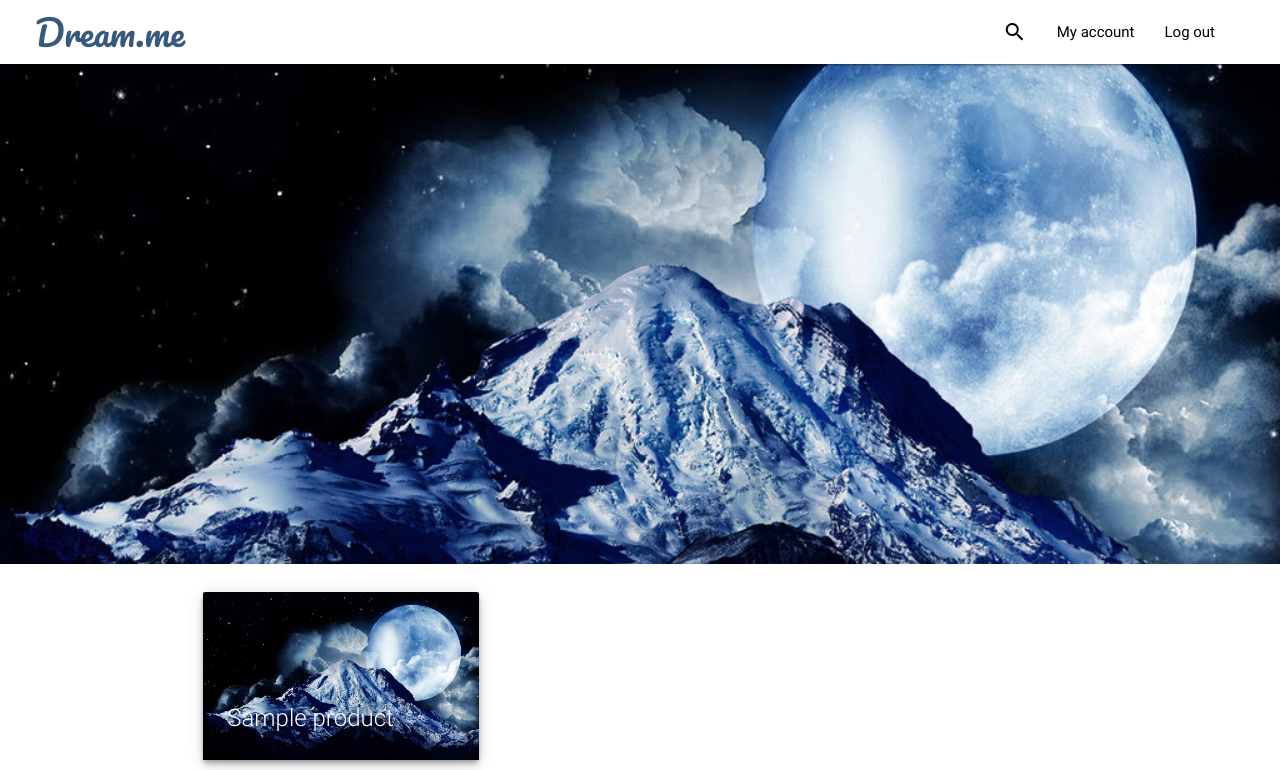
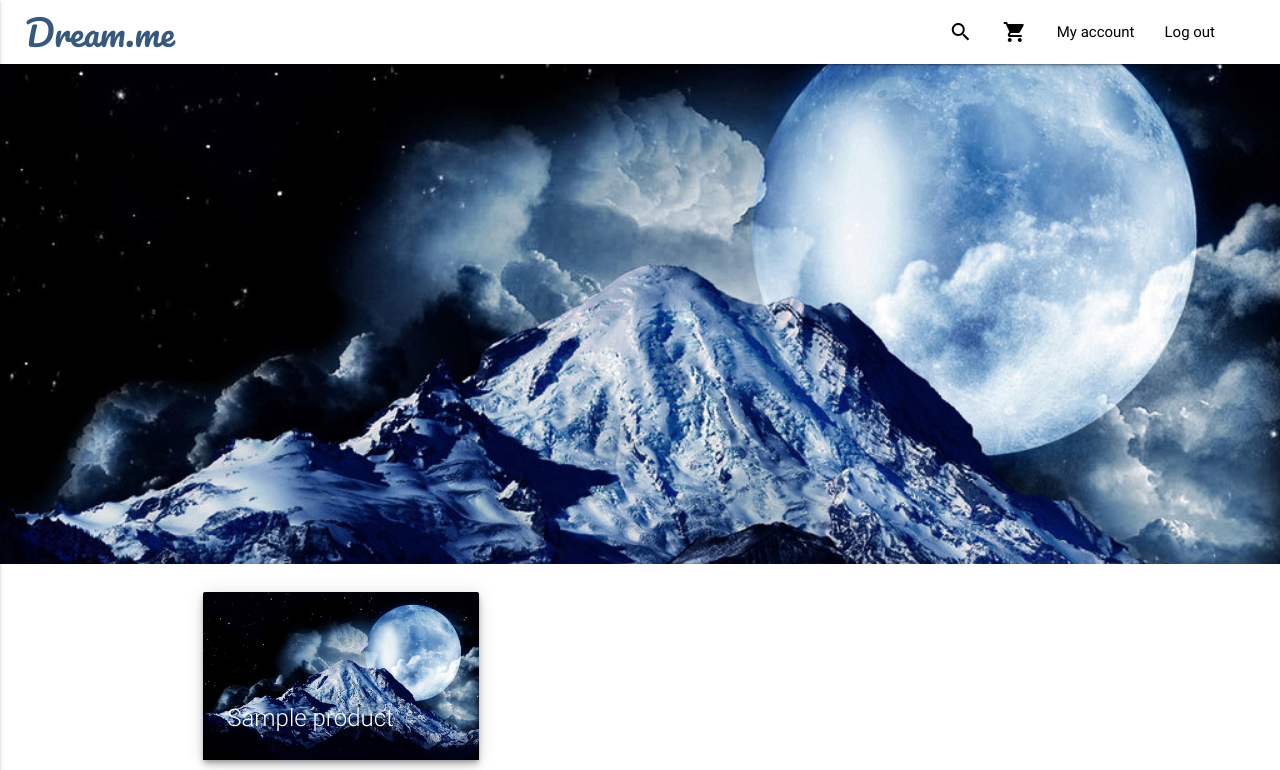
Before and after one commit to ngrt/Dream_Me, a PHP site: page / in a window 1280 px wide. Shown: the top 770 px of the page. Run offline with PHP 8.4, Linux system fonts and the light colour scheme; the visitor is signed in with stand-in values (Sample User, id 1); tables that the repository leaves empty or names only in its code hold one stand-in row (values such as "Sample post"); some libraries are stand-ins or nearby versions.

Commit message:
finished placements and colors, + responsive, for index

```diff
--- a/css/index_style.css
+++ b/css/index_style.css
@@ -7,7 +7,7 @@ nav .brand-logo {
 	font-family: 'Pacifico', cursive;
 	color: #36597d;
 	font-size: 35px;
-	margin-left: 35px;
+	padding-left: 25px;
 }
 
 .nav-wrapper {
@@ -27,6 +27,20 @@ nav ul a{
 	background-color: #ffbb33;
 }
 
+.navbar-fixed .nav-wrapper > ul > li > a:hover {
+  color: white;
+  background-color: #36597d;
+}
+
+nav .button-collapse {
+	float: right;
+}
+
+nav a {
+	color: #36597d;
+
+}
+
 img {
 	max-width:auto
 }
--- a/index.php
+++ b/index.php
@@ -29,23 +29,14 @@ require "bdd_pdo.php";
 		<nav>
 		<div class="nav-wrapper">
 			<a href="#" class="brand-logo">Dream.me</a>
-		<!-- 	<form method="post" action="search.php">
-				<label>Search</label>
-				<input type="text" name="keywords" placeholder="Type the dream name">
-				<input type="submit" value="Search">
-			</div>
-		</form> -->
-		<ul id="nav-mobile" class="right">
-<!-- ICONE CLIQUABLE SEARCH NAVBAR-->
+
+<!-- MENU NORMAL-->
+		<ul class="right hide-on-med-and-down">
+	<!-- ICONE CLIQUABLE SEARCH NAVBAR-->
 		<li><a href="search.php"><i class="material-icons">search</i></a></li>
-<!-- ESSAI SEARCH BAR IN NAV BAR -->
-<!-- 		<li><div class="input-field form-inline">
-			<form method="post" action="search.php">
-        	<input id="search" type="search" placeholder="Search for a dream" required>
-     		<i class="material-icons">close</i>
-     		<input type="submit" value="Search">
-     		</form>
-     	</div></li> -->
+	<!-- ICONE CLIQUABLE PANIER-->
+		<li><a href="cart.php"><i class="material-icons">shopping_cart</i></a></li>
+
 		<?php
 		if (isset($_COOKIE["username"]) || isset($_SESSION["username"]))
 		{
@@ -74,7 +65,47 @@ require "bdd_pdo.php";
 			echo "<a href='./login.php' class='waves-effect waves-light btn'>Login</a>";
 		}
 
-	?></li></ul></div></nav></div>
+	?></li></ul>
+<!-- UTILISATION DE L'ID mobile-demo POUR ACTIVER LE MENU (en dessous du menu normal)-->
+	<a href="#" data-activates="mobile-demo" class="button-collapse"><i class="material-icons">menu</i></a>
+<!-- DEBUT MENU HAMBURGER MOBILE-->
+		<ul class="side-nav" id="mobile-demo">
+	<!-- ICONE CLIQUABLE SEARCH NAVBAR-->
+		<li><a href="search.php"><i class="material-icons">search</i>Search your dream</a></li>
+	<!-- ICONE CLIQUABLE PANIER-->
+		<li><a href="cart.php"><i class="material-icons">shopping_cart</i>Your shopping cart</a></li>
+
+		<?php
+		if (isset($_COOKIE["username"]) || isset($_SESSION["username"]))
+		{
+			if (!isset($_SESSION["username"]))
+			{
+				$_SESSION["username"] = $_COOKIE["username"];
+			}
+			$isadmin = $bdd->prepare("SELECT admin FROM users WHERE username = :username");
+			$isadmin->execute(array(
+				'username' => $_SESSION["username"]));
+			$res = $isadmin->fetch();
+
+		?>><li><?php
+			if ($res["admin"] == '1')
+			{
+				echo "<a href='./admin.php'>Settings [Admin mode]</a>";
+			}
+		?></li><li><?php
+			echo "<a href='./my_account.php'>My account</a>";
+		?></li><li><?php
+			echo "<a href='./logout.php'>Log out</a>";
+		}
+		else
+		{
+			?></li><li><?php
+			echo "<a href='./login.php' class='waves-effect waves-light btn'>Login</a>";
+		}
+		?>
+	</li></ul>
+<!-- FIN MENU HAMBURGER MOBILE-->
+	</div></nav></div>
 	</header>
 
 <div class="parallax-container">
@@ -142,5 +173,19 @@ require "bdd_pdo.php";
     });
         </script>
 
+		<!--Materializecss mobile sidemenu JS script-->
+		<script>
+     		$(".button-collapse").sideNav();
+        </script>
+
+        <style>
+        	#sidenav-overlay
+        	{
+        		z-index: -1;
+        	}
+
+        </style>
+
+
 </body>
 </html>
```
